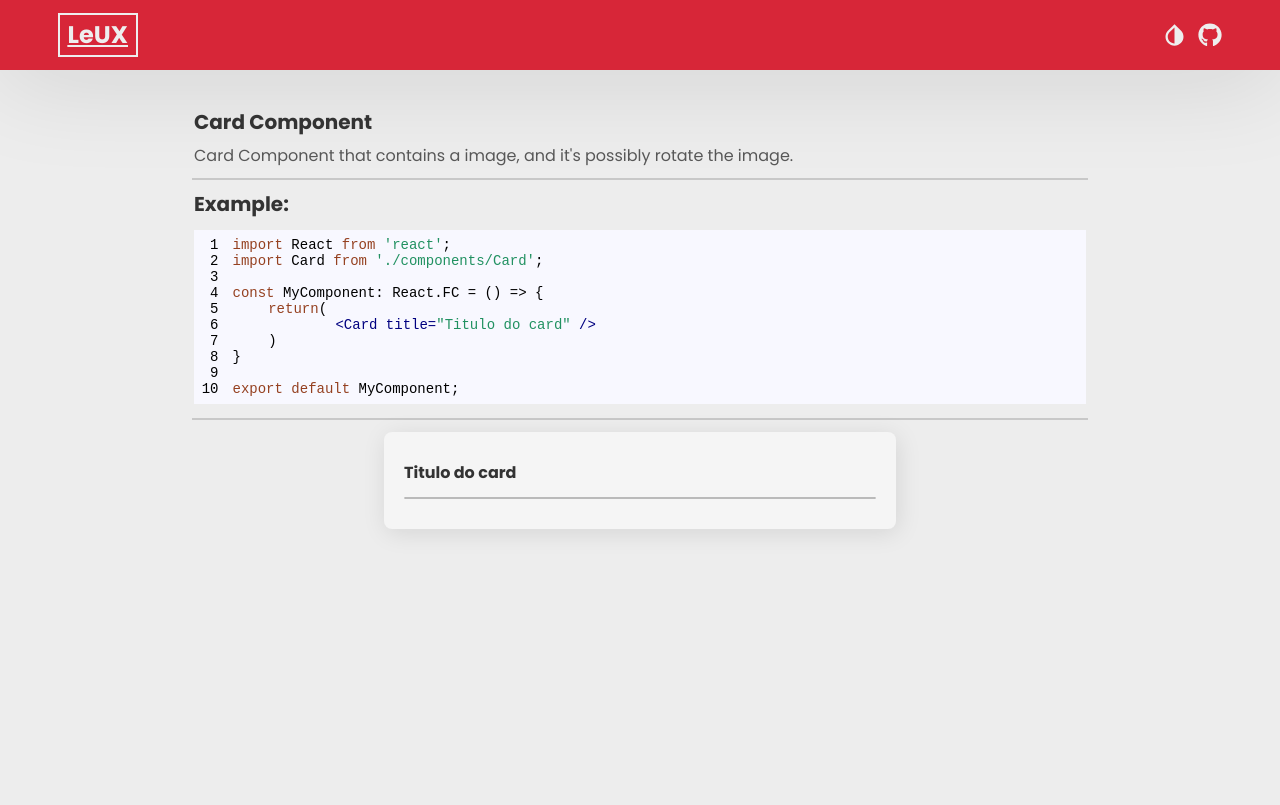
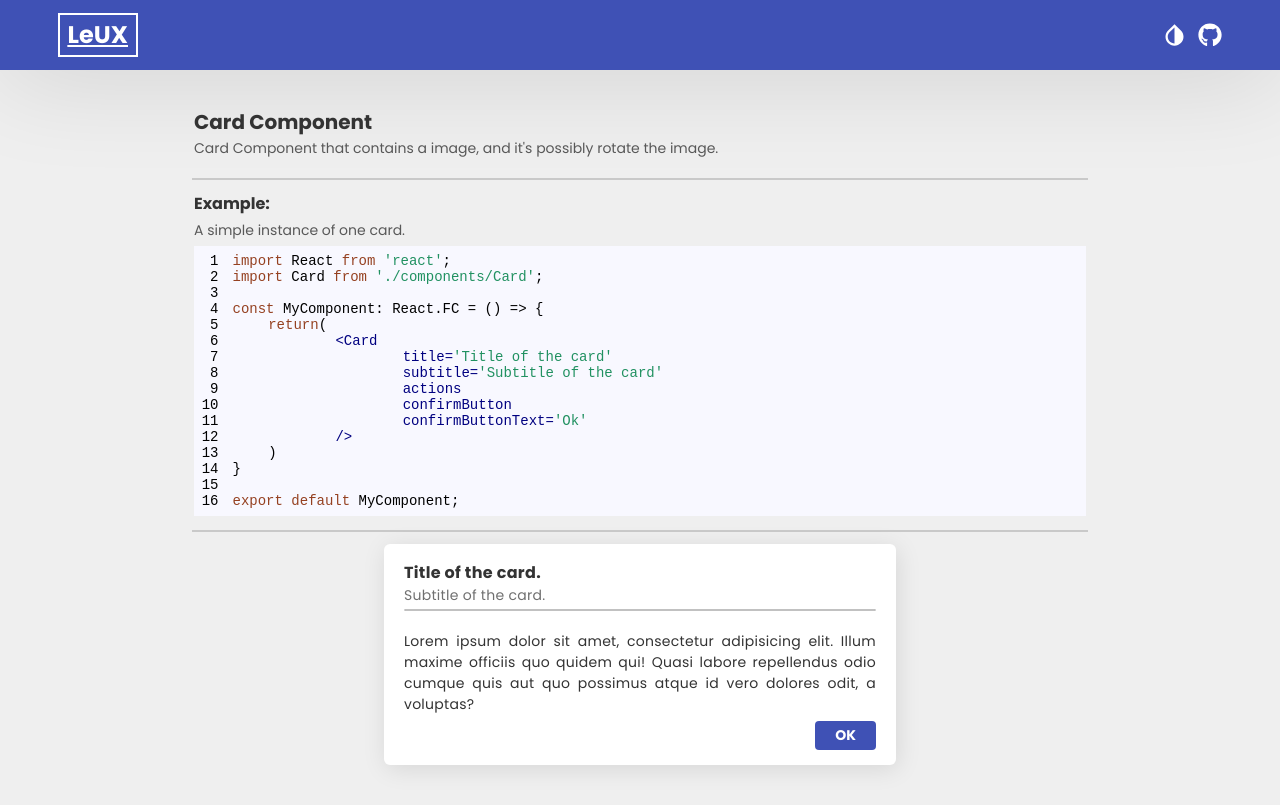
Before and after one commit to hiimlex/ui-styled-components, a React (Create React App) app: page / in a window 1280 px wide. Built offline with nearby package versions, Linux system fonts and the light colour scheme.

Commit message:
New styles

```diff
--- a/src/App.tsx
+++ b/src/App.tsx
@@ -23,7 +23,11 @@ function App() {
 				<Header toggleTheme={toggleTheme} title={theme.title} />
 				<Doc>
 					<Card
-						title='Titulo do card'
+						title='Title of the card.'
+						subtitle='Subtitle of the card.'
+						actions
+						confirmButton
+						confirmButtonText='Ok'
 					></Card>
 				</Doc>
 			</ThemeProvider>
--- a/src/components/Card/index.tsx
+++ b/src/components/Card/index.tsx
@@ -1,22 +1,36 @@
 import React from 'react';
-import { Header, Box, HR, Title, Content } from './styles';
+import { Header, Box, HR, Title, Content, Subtitle, Actions, Button } from './styles';
 
 interface Props {
 	title: string,
+	subtitle?: string,
+	actions?: boolean,
+	confirmButton?: boolean;
+	recuseButton?: boolean;
+	customStyle?: object;
+	confirmButtonText?: string;
 }
 
 
 const Card: React.FC<Props> = (props: Props) => {
 
 	return (
-		<Box>
+		<Box style={props.customStyle}>
 			<Header>
 				<Title>{props.title}</Title>
+				{props.subtitle ? <Subtitle>{props.subtitle}</Subtitle> : null}
 			</Header>
 			<HR />
 			<Content>
-
+				Lorem ipsum dolor sit amet, consectetur adipisicing elit. Illum maxime officiis quo quidem qui! Quasi labore repellendus odio cumque quis aut quo possimus atque id vero dolores odit, a voluptas?
 			</Content>
+			{props.actions ?
+				<Actions>
+					{props.recuseButton ? <Button></Button> : <div style={{ display: 'flex', flex: 1 }}></div>}
+					{props.confirmButton ? <Button>{props.confirmButtonText}</Button> : null}
+				</Actions>
+				:
+				null}
 		</Box>
 	);
 }
--- a/src/components/Card/styles.ts
+++ b/src/components/Card/styles.ts
@@ -2,23 +2,16 @@ import styled from 'styled-components';
 
 export const Box = styled.div`
 	width: auto;
-	min-width: 40vw;
+	max-width: 40vw;
 	padding: 10px 20px;
 	background: ${(props) => props.theme.colors.background};
 	color: ${(props) => props.theme.colors.text};
 	box-shadow: 2px 4px 24px rgba(0, 0, 0, 0.1);
-	border-radius: 8px;
+	border-radius: 6px;
 
 	display: flex;
 	flex-direction: column;
 	justify-content: center;
-`;
-
-export const Content = styled.div`
-	display: flex;
-	flex-direction: column;
-	height: auto;
-	justify-content: space-between;
 `;
 
 export const HR = styled.hr`
@@ -31,8 +24,18 @@ export const HR = styled.hr`
 
 export const Header = styled.header`
 	width: 100%;
-	padding: 20px 0;
+	padding: 6px 0 12px 0;
 	height: 60px;
+	display: flex;
+	flex-direction: column;
+	justify-content: space-around;
+	align-items: flex-start;
+`;
+
+export const Actions = styled.div`
+	margin: 1vh 0;
+	width: 100%;
+	height: 24px;
 	display: flex;
 	flex-direction: row;
 	justify-content: space-between;
@@ -43,4 +46,38 @@ export const Title = styled.h3`
 	font-size: 16px;
 	color: ${(props) => props.theme.colors.text}
 	font-height: 16px;
+	letter-spacing: 0.02em;
 `;
+
+export const Subtitle = styled.h4`
+	font-size: 14px;
+	color: ${(props) => props.theme.colors.text}
+	font-height: 14px;
+	opacity: 0.7;
+	font-weight: 400;
+	text-align: justify;
+	text-justify: inter-word;
+	letter-spacing: 0.02em;
+`;
+
+export const Content = styled.div`
+	display: flex;
+	flex-direction: column;
+	height: auto;
+	justify-content: flex-start;
+	text-align: justify;
+	text-justify: inter-word;
+	letter-spacing: 0.02em;
+`;
+
+export const Button = styled.button`
+	width: auto;
+	padding: 4px 20px;
+	font-size: 14px;
+	font-weight: bold;
+	text-transform: uppercase;
+	color: ${props => props.theme.colors.white};
+	border: none;
+	border-radius: 4px;
+	background: ${props => props.theme.colors.primary};
+`;
--- a/src/components/Doc/index.tsx
+++ b/src/components/Doc/index.tsx
@@ -1,5 +1,5 @@
 import React, { useContext } from 'react';
-import { Container, Title, Description, Children, HR, TextContainer } from './styles';
+import { Container, Title, Description, Children, HR, TextContainer, Example } from './styles';
 import SyntaxHighlighter from 'react-syntax-highlighter';
 import { ThemeContext } from 'styled-components';
 
@@ -12,7 +12,13 @@ import Card from './components/Card';
 
 const MyComponent: React.FC = () => {
 	return(
-		<Card title="Titulo do card" />
+		<Card
+			title='Title of the card'
+			subtitle='Subtitle of the card'
+			actions
+			confirmButton
+			confirmButtonText='Ok'
+		/>
 	)
 }
 
@@ -26,7 +32,8 @@ export default MyComponent;`
 			</TextContainer>
 			<HR />
 			<TextContainer >
-				<Title>Example:</Title>
+				<Example>Example:</Example>
+				<Description>A simple instance of one card.</Description>
 				<SyntaxHighlighter language="javascript" style={colors.highlighter} showLineNumbers={true}>
 					{docText}
 				</SyntaxHighlighter>
--- a/src/components/Doc/styles.ts
+++ b/src/components/Doc/styles.ts
@@ -18,17 +18,28 @@ export const Title = styled.h4`
 	line-height: 20px;
 	cursor: pointer;
 	flex: 0.5 1 auto;
-	margin-bottom: 2vh;
+	margin-bottom: 1vh;
+`;
+
+export const Example = styled.h4`
+	width: auto;
+	font-size: 16px;
+	color: ${props => props.theme.colors.text};
+	line-height: 20px;
+	cursor: pointer;
+	flex: 0.5 1 auto;
+	margin-bottom: 1vh;
 `;
 
 export const Description = styled.h6`
 	width: auto;
-	font-size: 16px;
+	font-size: 14px;
 	color: ${props => props.theme.colors.text};
 	opacity: 0.8;
 	line-height: 16px;
 	font-weight: 400;
 	flex: 0.5 1 auto;
+	margin-bottom: 1vh;
 `;
 
 export const Children = styled.div`
--- a/src/styles/global.ts
+++ b/src/styles/global.ts
@@ -14,6 +14,10 @@ export default createGlobalStyle`
 		font-family: 'Poppins', sans-serif;
 	}
 
+	input, select, button, textarea {
+		font-family: 'Poppins', sans-serif;
+	}
+
 	body::-webkit-scrollbar {
     background-color: ${props => props.theme.colors.main};
     border-radius: 2px;
--- a/src/styles/styled.d.ts
+++ b/src/styles/styled.d.ts
@@ -12,6 +12,8 @@ declare module 'styled-components' {
 			text: string,
 			white: string,
 			highlighter: any,
+			success: string,
+			warning: string,
 		}
 	}
 }
--- a/src/styles/themes/dark.ts
+++ b/src/styles/themes/dark.ts
@@ -5,11 +5,13 @@ export default {
 
 	colors: {
 		primary: '#3c3c3c',
-		secundary: '#D72638',
+		secundary: '#0D47A1',
+		success: '#2E7D32',
+		warning: '#C62828',
 		main: '#2c2c2c',
 		background: '#222',
 		text: '#fff',
-		white: '#eee',
+		white: '#fff',
 		highlighter: dracula
 	},
 }
--- a/src/styles/themes/light.ts
+++ b/src/styles/themes/light.ts
@@ -4,12 +4,14 @@ export default {
 	title: "light",
 
 	colors: {
-		primary: "#D72638",
-		secundary: "#420039",
-		main: "#ededed",
-		background: "#f5f5f5",
+		primary: "#3F51B5",
+		secundary: "#673AB7",
+		warning: "#D72638",
+		success: "#2196F3",
+		main: "#efefef",
+		background: "#ffffff",
 		text: "#333",
-		white: '#eee',
+		white: '#fff',
 		highlighter: docco
 	},
 };
```
